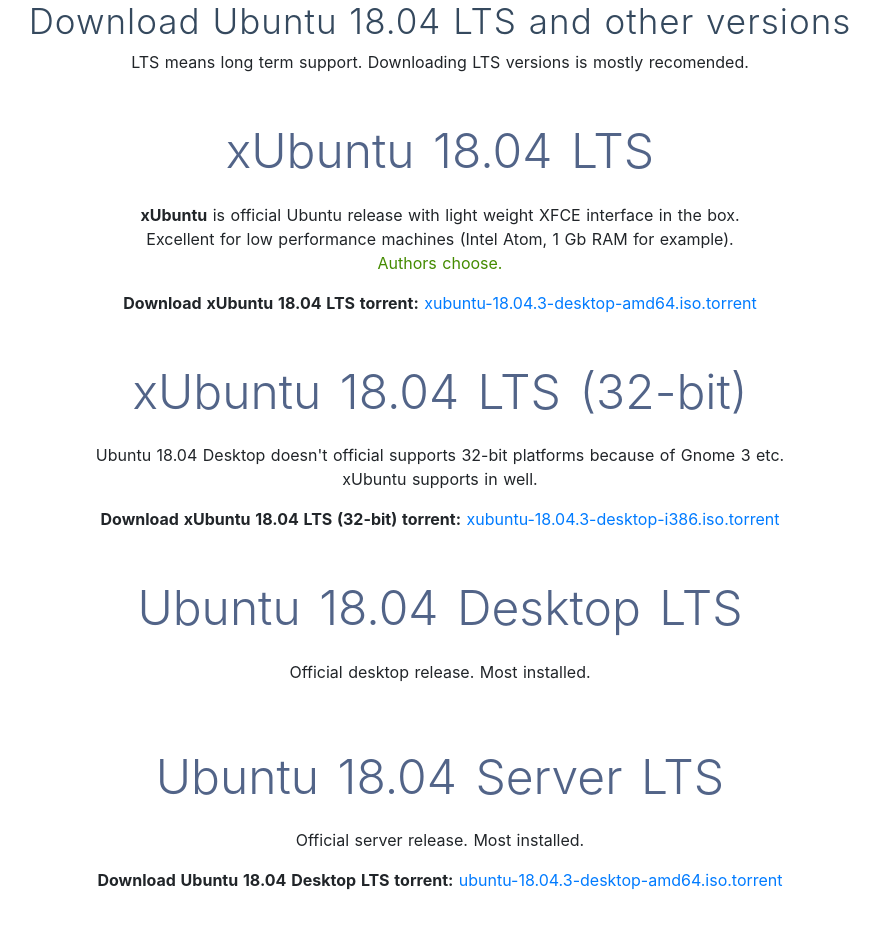
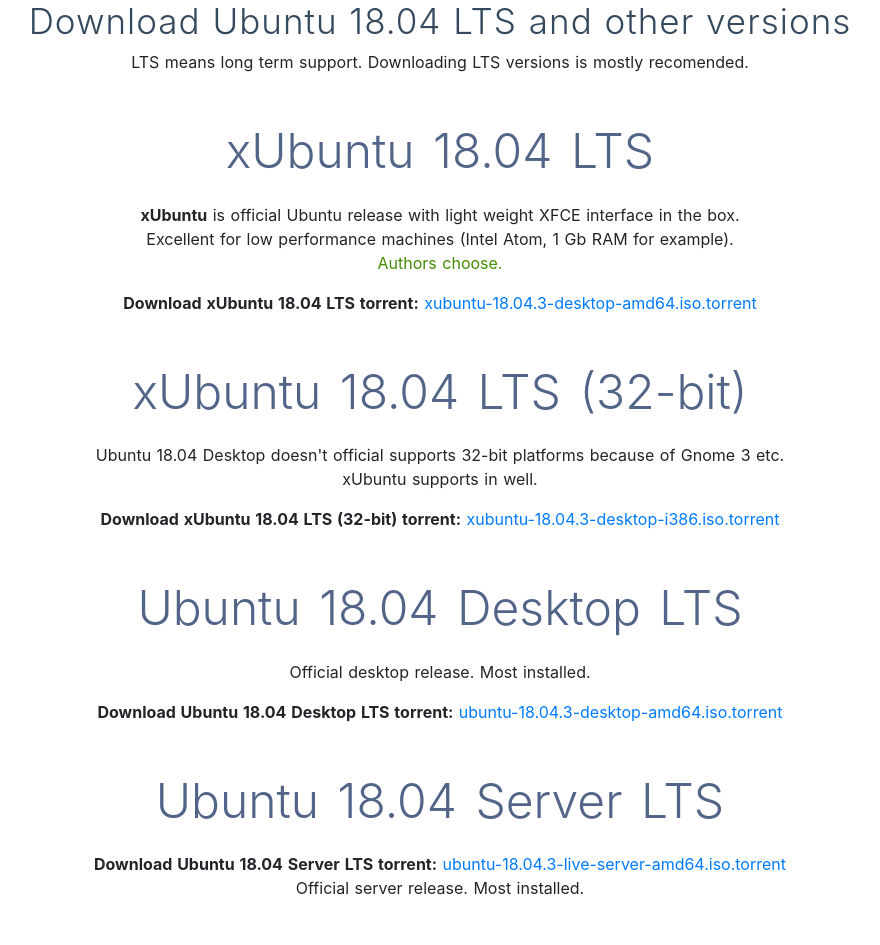
Before and after one commit to NicoPennec/ubuntu.space, a Nuxt app: page /downloads in a window 1280 px wide. Shown: the top 945 px of the page, without its empty margins (200-1080 px from the left). Built offline with nearby package versions, Linux system fonts and the light colour scheme.

Commit message:
Update index.vue

```diff
--- a/pages/downloads/index.vue
+++ b/pages/downloads/index.vue
@@ -14,9 +14,10 @@
       <div><b>Download xUbuntu 18.04 LTS (32-bit) torrent:</b> <a href="/torrents/xubuntu-18.04.3-desktop-i386.iso.torrent">xubuntu-18.04.3-desktop-i386.iso.torrent</a></div>
       <h2 class="subtitle">Ubuntu 18.04 Desktop LTS</h2>
       <p>Official desktop release. Most installed.</p>
+      <div><b>Download Ubuntu 18.04 Desktop LTS torrent:</b> <a href="/torrents/ubuntu-18.04.3-desktop-amd64.iso.torrent">ubuntu-18.04.3-desktop-amd64.iso.torrent</a></div>
       <h2 class="subtitle">Ubuntu 18.04 Server LTS</h2>
+      <div><b>Download Ubuntu 18.04 Server LTS torrent:</b> <a href="/torrents/ubuntu-18.04.3-live-server-amd64.iso.torrent">ubuntu-18.04.3-live-server-amd64.iso.torrent</a></div>
       <p>Official server release. Most installed.</p>
-      <div><b>Download Ubuntu 18.04 Desktop LTS torrent:</b> <a href="/torrents/ubuntu-18.04.3-live-server-amd64.iso.torrent">ubuntu-18.04.3-desktop-amd64.iso.torrent</a></div>
       <h2 class="subtitle">xUbuntu 19.04 (Latest)</h2>
       <p>It is not LTS version. Install for your own risk.</p>
       <div><b>Download xUbuntu 19.04 torrent:</b> <a href="/torrents/xubuntu-19.04-desktop-amd64.iso.torrent">xubuntu-19.04-desktop-amd64.iso.torrent</a></div>
```
